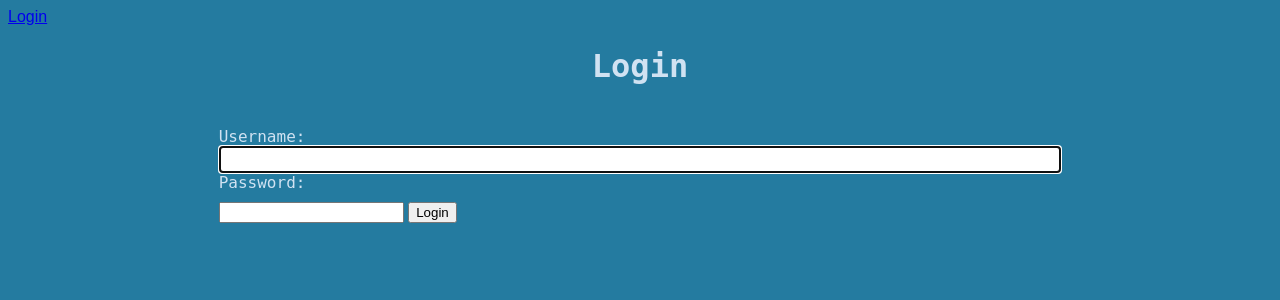
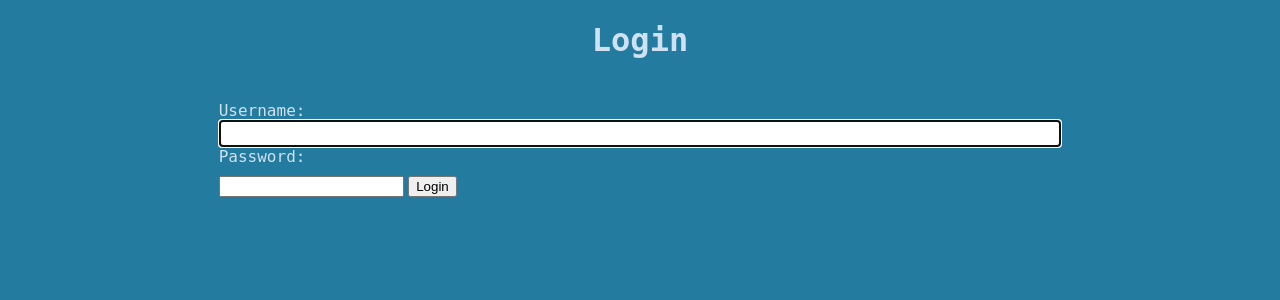
Before and after one commit to cm311/asm_site_update, a Django app: page /login/ in a window 1280 px wide. Shown: the top 300 px of the page. Run offline with Django 4.2, Linux system fonts and the light colour scheme.

Commit message:
remove login

```diff
--- a/template_updater/templates/base.html
+++ b/template_updater/templates/base.html
@@ -64,14 +64,17 @@
 </head>
 <body>
 
+<!--
 <nav>
     {% if user.is_authenticated %}
         <span>Welcome, {{ user.username }}</span>
-        <a href="{% url 'logout' %}">Logout</a>
+        <a href="{ url 'logout' }">Logout</a>
     {% else %}
-        <a href="{% url 'login' %}">Login</a>
+        <a href="{ url 'login' }">Login</a>
     {% endif %}
 </nav>
+
+-->
 
 <div id="content">
     {% block content %}
```
